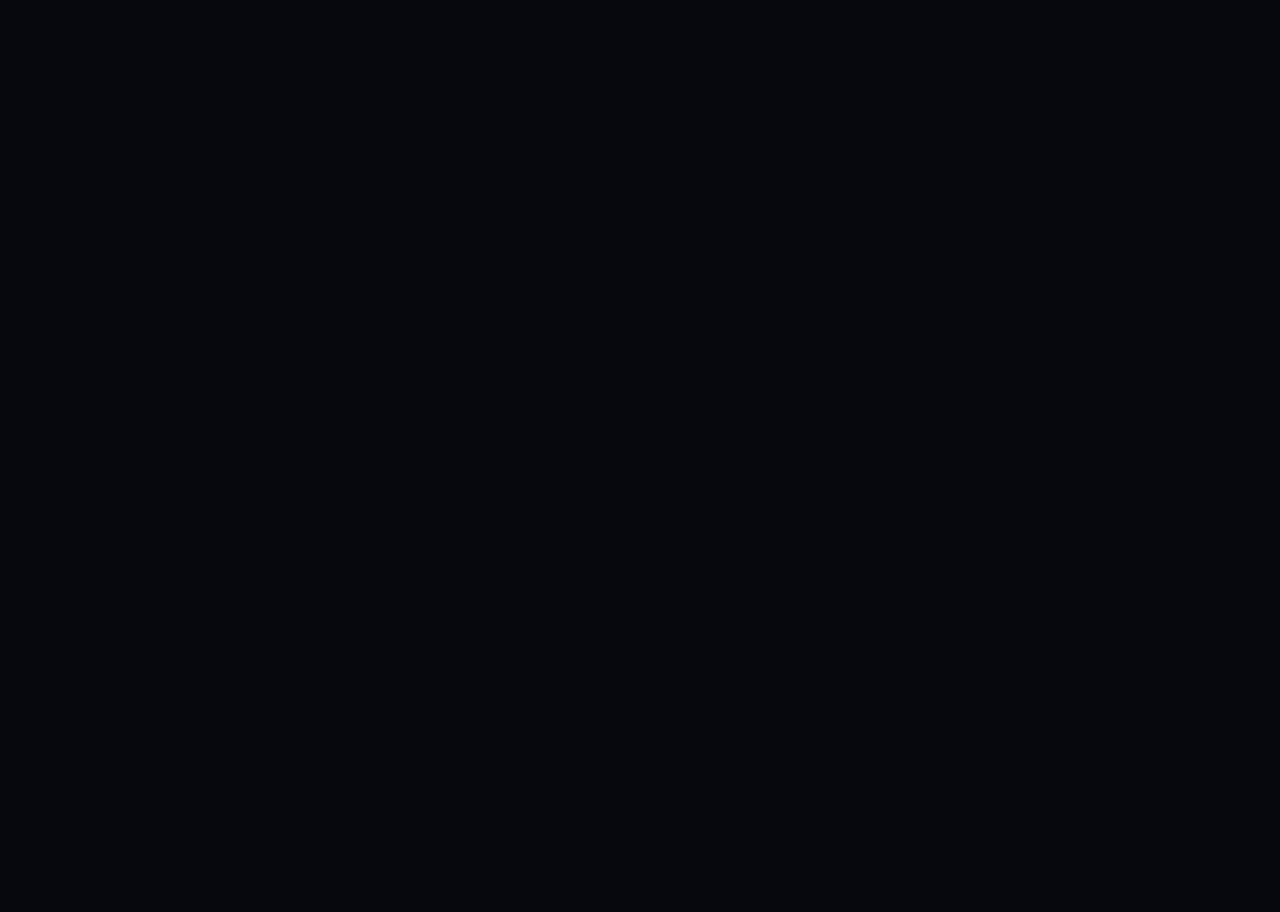
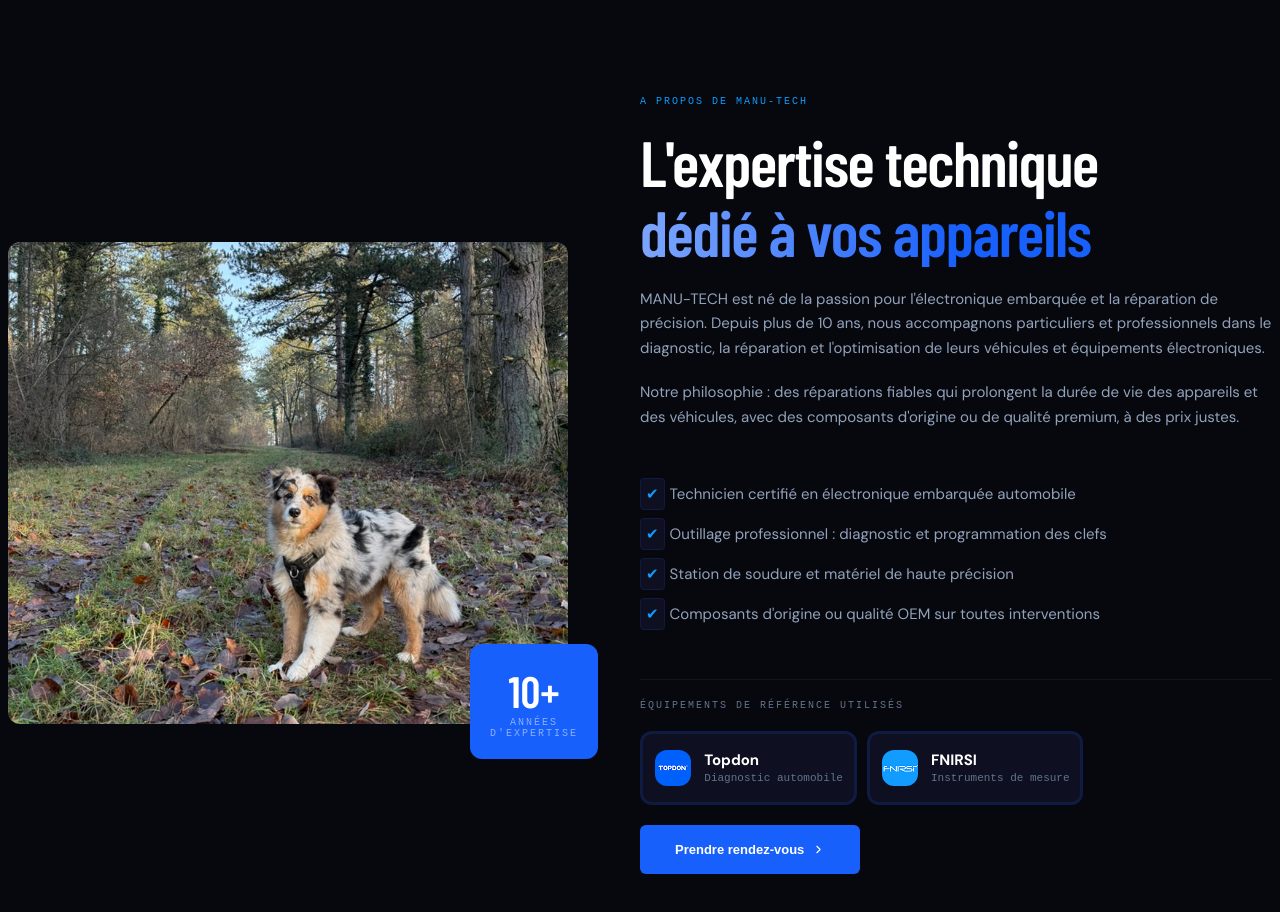
Before and after one commit to Kaohiso/manu-tech, a Vue app: page / in a window 1280 px wide. Shown: the part 840-1752 px from the top of the page. Before the commit the page ends 816 px from the top, so only its background shows below. Built offline with nearby package versions, Linux system fonts and the light colour scheme; the HTML template or start-up script is replaced by a standard one; a web font is replaced by a local one.

Commit message:
Add about page & CardMT component

```diff
--- a/src/App.vue
+++ b/src/App.vue
@@ -5,12 +5,14 @@
 import '@fontsource-variable/jetbrains-mono/wght.css'
 import './styles/index.css'
 import HeaderMT from './features/layout/AppHeader.vue'
-import HeroSection from './features/AppHero.vue'
+import AppHero from './features/AppHero.vue'
+import AppAbout from '@/features/AppAbout.vue'
 </script>
 
 <template>
   <HeaderMT />
-  <HeroSection />
+  <AppHero />
+  <AppAbout />
 </template>
 
 <style>
@@ -29,6 +31,10 @@
 
 #app {
   --app-inline-size: var(--ref-size-1280);
+  --app-radius: var(--ref-size-12);
+  --app-background-on-background: hsl(
+    from var(--sys-color-background) calc(h + 10) calc(s + 5) calc(l + 5)
+  );
   max-width: var(--app-inline-size);
 }
 
@@ -40,13 +46,41 @@
   margin: 0;
 }
 
+h2 {
+  margin: 0;
+  font-size: var(--sys-font-size-h2);
+  font-family: var(--sys-font-family-h2);
+  font-weight: var(--sys-font-weight-h2);
+  line-height: 70px;
+  letter-spacing: -1.4px;
+
+  > span {
+    display: block;
+    color: var(--sys-color-text-primary);
+
+    &:nth-child(2) {
+      background: linear-gradient(
+        to right,
+        hsl(from var(--sys-color-primary) h s calc(l + 20)),
+        var(--sys-color-primary),
+        var(--sys-color-primary)
+      );
+      background-clip: text;
+      color: transparent;
+    }
+  }
+}
+
 p {
   margin: 0;
   line-height: 24.4px;
 }
 
+img {
+  border-radius: var(--app-radius);
+}
+
 ul {
-  margin: 0;
-  padding: 0;
+  list-style: none;
 }
 </style>
--- /dev/null
+++ b/src/features/AppAbout.vue
@@ -0,0 +1,153 @@
+<script setup lang="ts">
+import { ChevronRightIcon } from '@lucide/vue'
+import ButtonMT from '@/ui/ButtonMT.vue'
+import EyebrowMT from '@/ui/EyebrowMT.vue'
+import CardMT from '@/ui/CardMT.vue'
+
+const iconSize = <number>13
+</script>
+
+<template>
+  <main class="app-about">
+    <section class="about-left">
+      <img
+        class="img-about"
+        src="../assets/images/oden-about.jpeg"
+        alt="Espace de travail chez Manu-Tech."
+        width="560"
+        height="482"
+      />
+      <div class="container-tag">
+        <span class="tag">10+</span>
+        <EyebrowMT color="hsl(from var(--sys-color-text-primary) h s l / 0.5)">années</EyebrowMT>
+        <EyebrowMT color="hsl(from var(--sys-color-text-primary) h s l / 0.5)">
+          d'expertise
+        </EyebrowMT>
+      </div>
+    </section>
+    <section class="about-right">
+      <EyebrowMT textAlign="start">A propos de Manu-Tech</EyebrowMT>
+      <h2>
+        <span>L'expertise technique</span>
+        <span>dédié à vos appareils</span>
+      </h2>
+      <p>
+        MANU-TECH est né de la passion pour l'électronique embarquée et la réparation de précision.
+        Depuis plus de 10 ans, nous accompagnons particuliers et professionnels dans le diagnostic,
+        la réparation et l'optimisation de leurs véhicules et équipements électroniques.
+      </p>
+      <p>
+        Notre philosophie : des réparations fiables qui prolongent la durée de vie des appareils et
+        des véhicules, avec des composants d'origine ou de qualité premium, à des prix justes.
+      </p>
+      <ul>
+        <li>Technicien certifié en électronique embarquée automobile</li>
+        <li>Outillage professionnel : diagnostic et programmation des clefs</li>
+        <li>Station de soudure et matériel de haute précision</li>
+        <li>Composants d'origine ou qualité OEM sur toutes interventions</li>
+      </ul>
+      <div class="separate-line" />
+      <EyebrowMT color="var(--sys-color-text-tertiary)"
+        >Équipements de référence utilisés</EyebrowMT
+      >
+      <div class="container-card">
+        <CardMT>
+          <template #image-card>
+            <img src="../assets/images/logo/topdon-logo.jpg" width="36" height="36" />
+          </template>
+          <template #title>
+            <span>Topdon</span>
+          </template>
+          <template #subtitle>
+            <span>Diagnostic automobile</span>
+          </template>
+        </CardMT>
+        <CardMT>
+          <template #image-card>
+            <img src="../assets/images/logo/fnirsi-logo.jpg" width="36" height="36"
+          /></template>
+          <template #title>FNIRSI</template>
+          <template #subtitle><span>Instruments de mesure</span></template>
+        </CardMT>
+      </div>
+      <ButtonMT icon-position="right">
+        <ChevronRightIcon :size="iconSize" />
+        <span>Prendre rendez-vous</span>
+      </ButtonMT>
+    </section>
+  </main>
+</template>
+
+<style lang="css" scoped>
+.app-about {
+  display: grid;
+  grid-template-columns: 50% 50%;
+  padding: 128px 0;
+  align-items: center;
+
+  .about-left {
+    width: fit-content;
+    height: fit-content;
+    position: relative;
+
+    .img-about {
+      object-fit: cover;
+    }
+
+    .container-tag {
+      position: absolute;
+      bottom: -30px;
+      right: -30px;
+      display: grid;
+      padding: var(--ref-size-20);
+      background-color: var(--ref-color-bluerocratic-500);
+      border-radius: var(--app-radius);
+
+      .tag {
+        font-family: var(--ref-font-family-condensed);
+        font-weight: var(--ref-font-weight-black);
+        font-size: var(--ref-size-44);
+        color: var(--sys-color-text-primary);
+      }
+
+      > span {
+        text-align: center;
+      }
+    }
+  }
+
+  .about-right {
+    display: grid;
+    width: fit-content;
+    height: fit-content;
+    row-gap: 20px;
+
+    .separate-line {
+      width: 100%;
+      border-top: 1px solid hsl(from var(--ref-color-white) h s l / 0.05);
+      border-radius: var(--aap-radius);
+    }
+
+    .container-card {
+      display: inline-flex;
+      gap: 10px;
+    }
+
+    ul {
+      padding: 0;
+      > li {
+        margin: 20px 0;
+        &::before {
+          content: '✔';
+          color: var(--sys-color-text-accent-primary);
+          padding: 5px;
+          margin-right: 5px;
+          background-color: var(--app-background-on-background);
+          border-radius: var(--ref-size-4);
+          border: 1px solid hsl(from var(--sys-color-primary) h s l / 0.15);
+        }
+      }
+    }
+  }
+}
+</style>
--- a/src/features/AppHero.vue
+++ b/src/features/AppHero.vue
@@ -105,10 +105,10 @@
     font-weight: var(--sys-font-weight-h1);
     font-family: var(--sys-font-family-h1);
     letter-spacing: var(--sys-letter-spacing-h1);
-  }
 
-  h1 > span {
-    line-height: 83px;
+    > span {
+      line-height: 83px;
+    }
   }
 
   .title {
@@ -165,7 +165,6 @@
     .image-main-hero {
       width: 32.5rem;
       height: 23rem;
-      border-radius: var(--ref-size-12);
       object-fit: cover;
     }
 
@@ -210,7 +209,6 @@
     .image-second-hero {
       width: 13rem;
       height: 11rem;
-      border-radius: var(--ref-size-12);
       object-fit: cover;
     }
   }
@@ -239,7 +237,7 @@
     }
 
     ul li::before {
-      content: '✓';
+      content: '✔';
       padding-right: var(--ref-size-13);
       color: var(--sys-color-text-accent-primary);
     }
--- a/src/features/layout/AppHeader.vue
+++ b/src/features/layout/AppHeader.vue
@@ -22,6 +22,7 @@
 
 <template>
   <header class="app-header">
+    <div class="container">
       <img src="/src/assets/images/logo/logo-manu-tech.png" alt="logo-header" />
       <nav>
         <ul>
@@ -35,21 +36,26 @@
         <PhoneIcon :size="iconSize" />
         <span>Demander un devis</span>
       </ButtonMT>
+    </div>
   </header>
 </template>
 
 <style scoped>
 .app-header {
+  z-index: 666;
   position: fixed;
   top: 0;
   background-color: var(--sys-color-background);
   box-shadow: 0px 10px 30px -10px var(--sys-color-background);
-  padding: var(--ref-size-32) 0;
-  max-inline-size: var(--app-inline-size);
   inline-size: 100%;
+
+  .container {
     display: flex;
     justify-content: space-between;
     align-items: center;
+    max-inline-size: var(--app-inline-size);
+    padding: var(--ref-size-32) 0;
+  }
 
   nav {
     font-size: var(--sys-font-size-li);
--- a/src/styles/ref.css
+++ b/src/styles/ref.css
@@ -6,6 +6,7 @@
   --ref-color-fresh-orange-500: hsl(31, 100%, 71%);
   --ref-color-navy-950: hsl(225, 36%, 4%);
   --ref-color-gray-400: hsl(215, 23%, 65%);
+  --ref-color-gray-600: hsl(215, 18%, 47%);
   --ref-color-red-400: hsl(359, 100%, 70%);
 
   --ref-color-green-500: hsl(142, 70%, 49%);
--- a/src/styles/sys.css
+++ b/src/styles/sys.css
@@ -45,9 +45,9 @@
   --sys-color-background: var(--ref-color-navy-950);
   --sys-color-text-primary: var(--ref-color-white);
   --sys-color-text-secondary: var(--ref-color-gray-400);
+  --sys-color-text-tertiary: var(--ref-color-gray-600);
   --sys-color-text-accent-primary: var(--ref-color-fresh-blue-500);
   --sys-color-text-accent-secondary: var(--ref-color-fresh-orange-500);
-  --sys-color-status-closed: var(--ref-color-red-400);
   --sys-color-status-closed: var(--ref-color-red-400);
   --sys-color-status-open: var(--ref-color-green-600);
 
--- a/src/ui/ButtonMT.vue
+++ b/src/ui/ButtonMT.vue
@@ -17,6 +17,7 @@
 .button-mt {
   display: inline-flex;
   justify-content: center;
+  width: fit-content;
   align-items: center;
   color: var(--sys-color-text-primary);
   padding: var(--sys-padding-vertical-cta-button) var(--sys-padding-horizontal-cta-button);
--- /dev/null
+++ b/src/ui/CardMT.vue
@@ -0,0 +1,43 @@
+<script lang="ts" setup></script>
+
+<template>
+  <div class="card-mt">
+    <slot name="image-card" />
+    <div class="container-text">
+      <span class="title">
+        <slot name="title" />
+      </span>
+      <span class="subtitle">
+        <slot name="subtitle" />
+      </span>
+    </div>
+  </div>
+</template>
+
+<style lang="css" scoped>
+.card-mt {
+  display: grid;
+  width: fit-content;
+  grid-template-columns: 20% 80%;
+  gap: 12px;
+  background-color: var(--app-background-on-background);
+  border: solid hsl(from var(--sys-color-primary) h s l / 0.15);
+  padding: 16px 12px;
+  border-radius: var(--app-radius);
+
+  .container-text {
+    display: grid;
+
+    .title {
+      color: var(--sys-color-text-primary);
+      font-weight: var(--ref-font-weight-bold);
+    }
+
+    .subtitle {
+      font-family: var(--ref-font-family-mono);
+      font-size: var(--ref-size-11);
+      color: var(--sys-color-text-tertiary);
+    }
+  }
+}
+</style>
--- a/src/ui/EyebrowMT.vue
+++ b/src/ui/EyebrowMT.vue
@@ -1,9 +1,11 @@
 <script setup lang="ts">
 interface Props {
   color?: string
+  textAlign?: 'start' | 'center'
 }
 
-const { color = 'var(--sys-color-text-accent-primary)' } = defineProps<Props>()
+const { color = 'var(--sys-color-text-accent-primary)', textAlign = 'center' } =
+  defineProps<Props>()
 
 console.log(color)
 </script>
@@ -15,7 +17,7 @@
 </template>
 
 <style scoped lang="css">
-.eyebrow-mt {
+.app-eyebrow {
   text-transform: uppercase;
   letter-spacing: var(--sys-letter-spacing-eyebrow);
   font-size: var(--sys-font-size-eyebrow);
```
Lines whose indentation alone changed are shown as unchanged.
